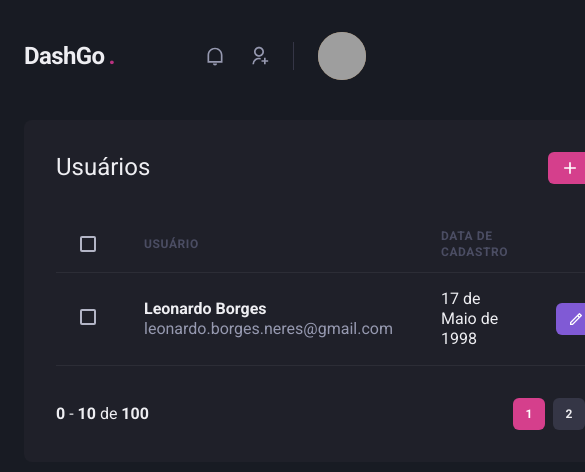
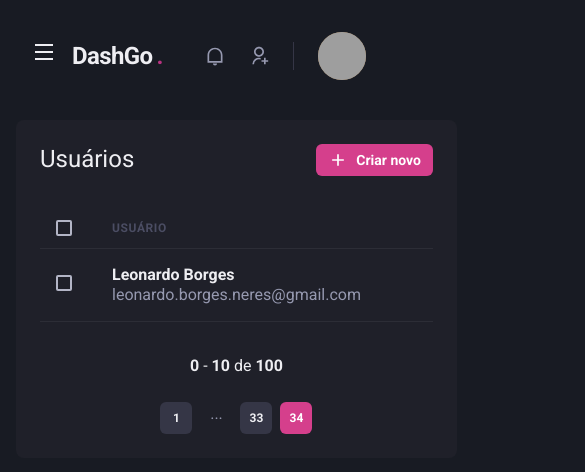
Before and after one commit to neresleonardo/Dashboard-Rocketseat, a Next.js app: page /users in a window 390 px wide. Shown: the top 472 px of the page, 585 px wide, since content can reach past the window. Built offline with nearby package versions, Linux system fonts and the light colour scheme; grey boxes are pictures that could not be loaded.

Commit message:
responsivel

```diff
--- a/src/components/Header/header.tsx
+++ b/src/components/Header/header.tsx
@@ -1,10 +1,14 @@
-import { Flex, useBreakpointValue } from '@chakra-ui/react'
+import { Flex, Icon, IconButton, useBreakpointValue } from '@chakra-ui/react'
+import { RiMenuLine } from 'react-icons/ri'
+import { useSidebarDrawer } from '../../contexts/SidebarDrawerContext'
 import { Logo } from './Logo'
 import { NotificationNav } from './NotificationsNav'
 import { Profile } from './Profile'
 import { SearchBox } from './SearchBox'
 
 export function Header() {
+
+    const { onOpen } = useSidebarDrawer()
 
     const isWideVersion = useBreakpointValue({
         base: false,
@@ -23,6 +27,18 @@ export function Header() {
             px="6"
         >
 
+            { !isWideVersion && (
+                <IconButton
+                aria-label="Open Navegation"
+                icon={<Icon as={RiMenuLine}/>}
+                fontSize="24"
+                variant="unstyled"
+                onClick={onOpen}
+                mr="2"
+                >
+
+                </IconButton>
+            ) }
 
             <Logo />
 
--- a/src/components/Pagination/Pagination.tsx
+++ /dev/null
@@ -1,64 +0,0 @@
-import { Box, Button, HStack, Stack } from "@chakra-ui/react"
-
-export function Pagination(){
-    return(
-        <HStack mt="8" justify="space-between" align="center" spacing="6">
-
-           <Box>
-               <strong>0</strong> - <strong>10</strong> de <strong>100</strong>
-           </Box>
-          <Stack direction="row" spacing="2">
-          <Button
-            size="sm"
-            fontSize="xs"
-            width="4"
-            colorScheme="pink"
-            disabled
-            _disabled={{
-                bg:"pink.500",
-                cursor: "default",
-
-            }}
-            >
-                1
-            </Button>
-            <Button
-            size="sm"
-            fontSize="xs"
-            width="4"
-            bg="gray.700"
-            _hover={{
-                bg: 'gray.500'
-            }}
-
-            >
-                2
-            </Button>
-            <Button
-            size="sm"
-            fontSize="xs"
-            width="4"
-            bg="gray.700"
-            _hover={{
-                bg: 'gray.500'
-            }}
-
-            >
-                3
-            </Button>
-            <Button
-            size="sm"
-            fontSize="xs"
-            width="4"
-            bg="gray.700"
-            _hover={{
-                bg: 'gray.500'
-            }}
-
-            >
-                4
-            </Button>
-          </Stack>
-        </HStack>
-    )
-}
--- /dev/null
+++ b/src/components/Pagination/PaginationItem.tsx
@@ -0,0 +1,41 @@
+import { Button } from '@chakra-ui/react'
+
+interface PaginationItemProps {
+  number: number;
+  isCurrent?: boolean;
+  onPageChange: (page: number) => void
+}
+
+export function PaginationItem({ isCurrent = false, number, onPageChange }: PaginationItemProps) {
+  if (isCurrent) {
+    return (
+      <Button
+        size='sm'
+        fontSize='xs'
+        width='4'
+        colorScheme='pink'
+        disabled
+        _disabled={{
+          bg: 'pink.500',
+          cursor: 'default'
+        }}
+      >
+        {number}
+      </Button>
+    )
+  }
+  return (
+    <Button
+      size='sm'
+      fontSize='xs'
+      width='4'
+      bg='gray.700'
+      _hover={{
+        bg: 'gray.500'
+      }}
+      onClick={() => onPageChange(number)}
+    >
+      {number}
+    </Button>
+  )
+}
--- /dev/null
+++ b/src/components/Pagination/index.tsx
@@ -0,0 +1,78 @@
+import { Box, Stack, Text } from '@chakra-ui/react'
+
+import { PaginationItem } from './PaginationItem'
+
+interface PaginationProps {
+  totalCountOfRegisters: number;
+  registerPerPage?: number;
+  currentPage?: number;
+  onPageChange: (page: number) => void;
+}
+
+const siblingsCount = 1
+
+function generatePagesArray(from: number, to: number) {
+  return [...new Array(to - from)].map((_, index) => {
+    return from + index + 1
+  }).filter(page => page > 0)
+}
+
+export function Pagination({
+  totalCountOfRegisters,
+  registerPerPage = 10,
+  currentPage = 1,
+  onPageChange
+}: PaginationProps) {
+  const lastPage = Math.floor(totalCountOfRegisters / registerPerPage)
+
+  const previousPages = currentPage > 1
+    ? generatePagesArray(currentPage - 1 - siblingsCount, currentPage - 1)
+    : []
+
+  const nextPages = currentPage < lastPage
+    ? generatePagesArray(currentPage, Math.min(currentPage + siblingsCount, lastPage))
+    : []
+
+  return (
+    <Stack
+      direction={['column', 'row']}
+      mt='8'
+      justify='space-between'
+      align='center'
+      spacing='6'
+    >
+      <Box>
+        <strong>0</strong> - <strong>10</strong> de <strong>100</strong>
+      </Box>
+      <Stack direction='row' spacing='2'>
+        {currentPage > (1 + siblingsCount) && (
+          <>
+            <PaginationItem onPageChange={onPageChange} number={1}/>
+            {currentPage > (2 + siblingsCount) && (
+              <Text color='gray.300' w='8' textAlign='center'>...</Text>
+            )}
+          </>
+        )}
+
+        {previousPages.length > 0 && previousPages.map(page => {
+          return <PaginationItem onPageChange={onPageChange} key={page} number={page}/>
+        })}
+
+        <PaginationItem onPageChange={onPageChange} number={currentPage} isCurrent/>
+
+        {nextPages.length > 0 && nextPages.map(page => {
+          return <PaginationItem onPageChange={onPageChange} key={page} number={page}/>
+        })}
+
+        {(currentPage + siblingsCount) < lastPage && (
+          <>
+            {(currentPage + 1 + siblingsCount) < lastPage && (
+              <Text color='gray.300' w='8' textAlign='center'>...</Text>
+            )}
+            <PaginationItem onPageChange={onPageChange} number={lastPage}/>
+          </>
+        )}
+      </Stack>
+    </Stack>
+  )
+}
--- a/src/components/Sidebar/NavLink.tsx
+++ b/src/components/Sidebar/NavLink.tsx
@@ -1,6 +1,5 @@
 import { ElementType } from "react";
 import { Text, Link as ChakraLink, Icon, LinkProps } from "@chakra-ui/react";
-
 import { ActiveLink } from "../ActiveLink";
 
 interface NavLinkProps extends LinkProps{
--- a/src/pages/_app.tsx
+++ b/src/pages/_app.tsx
@@ -1,11 +1,14 @@
 import type { AppProps } from 'next/app'
 import { ChakraProvider} from '@chakra-ui/react'
 import { theme } from '../styles/theme'
+import { SidebarDrawerProvider } from '../contexts/SidebarDrawerContext'
 
 function MyApp({ Component, pageProps }: AppProps) {
   return (
     <ChakraProvider resetCSS theme={theme}>
-        <Component {...pageProps} />
+        <SidebarDrawerProvider>
+             <Component {...pageProps} />
+        </SidebarDrawerProvider>
     </ChakraProvider>
     )
 
--- a/src/pages/dashboard.tsx
+++ b/src/pages/dashboard.tsx
@@ -68,7 +68,7 @@ export default function Dashboard() {
 
                 <SimpleGrid flex="1" gap="4" minChildWidth="320px">
                     <Box
-                    p="8"
+                    p={["6","8"]}
                     bg="gray.800"
                     borderRadius={8}
                     >
@@ -77,7 +77,7 @@ export default function Dashboard() {
                     </Box>
 
                     <Box
-                    p="8"
+                    p={["6","8"]}
                     bg="gray.800"
                     borderRadius={8}
                     pb="4"
--- a/src/pages/users/index.tsx
+++ b/src/pages/users/index.tsx
@@ -1,24 +1,32 @@
-import { Box, Button, Checkbox, Flex, Heading, Icon, Table, Tbody,Text, Td, Th, Thead, Tr } from "@chakra-ui/react";
+import { Box, Button, Checkbox, Flex, Heading, Icon, Table, Tbody,Text, Td, Th, Thead, Tr, useBreakpointValue } from "@chakra-ui/react";
+import Link from "next/link";
 import { RiAddLine, RiPencilLine } from "react-icons/ri";
 import { Header } from "../../components/Header/header";
-import { Pagination } from "../../components/Pagination/Pagination";
+import { Pagination } from '../../components/Pagination';
 import { Sidebar } from "../../components/Sidebar";
 
 export default function UserList() {
+
+    const isWideVersion = useBreakpointValue({
+        base:false,
+        lg:true,
+    })
+
     return (
         <Box>
             <Header />
 
-            <Flex w="100%" my="6" maxWidth={1480} mx="auto" px="6">
+            <Flex w="100%" my="6" maxWidth={1480} mx="auto" px={["4","6"]}>
                 <Sidebar />
 
-                <Box flex="1" borderRadius={8} bg="gray.800" p="8">
+                <Box flex="1" borderRadius={8} bg="gray.800" p={["6","8"]}>
 
                     <Flex mb="8" justify="space-between" align="center">
                         <Heading size="lg" fontWeight="normal">
                             Usuários
                         </Heading>
 
+                        <Link href="/users/create" passHref >
                         <Button
                             as="a"
                             size="sm"
@@ -26,25 +34,26 @@ export default function UserList() {
                             leftIcon={<Icon as={RiAddLine} fontSize="20" />}
                             colorScheme="pink"
                         >Criar novo</Button>
+                        </Link>
 
                     </Flex>
 
                     <Table colorScheme="whiteAlpha">
                         <Thead>
                             <Tr>
-                                <Th px="6" color="gray.300" width="8">
+                                <Th px={["4","4","6"]} color="gray.300" width="8">
 
                                     <Checkbox colorScheme="pink" />
 
                                 </Th>
                                 <Th>Usuário</Th>
-                                <Th>Data de Cadastro</Th>
+                           { isWideVersion &&  <Th>Data de Cadastro</Th>}
                                 <Th width="8"></Th>
                             </Tr>
                         </Thead>
                         <Tbody>
                             <Tr>
-                                <Td px="6">
+                                <Td px={["4","4","6"]}>
 
                                     <Checkbox colorScheme="pink" />
 
@@ -55,21 +64,25 @@ export default function UserList() {
                                         <Text fontWeight="sm" color="gray.300">leonardo.borges.neres@gmail.com</Text>
                                     </Box>
                                 </Td>
-                                <Td>17 de Maio de 1998</Td>
+                            { isWideVersion &&   <Td>17 de Maio de 1998</Td>}
                                 <Td>
-                                <Button
+                             {  isWideVersion &&  <Button
                                     as="a"
                                     size="sm"
                                     fontSize="sm"
                                     leftIcon={<Icon as={RiPencilLine}  fontSize="16" />}
                                     colorScheme="purple"
-                                >Editar</Button>
+                                >Editar</Button>}
                                 </Td>
                             </Tr>
                         </Tbody>
                     </Table>
 
-                    <Pagination />
+                    <Pagination
+                    totalCountOfRegisters={2}
+                    currentPage={34}
+                    onPageChange={[1]}
+              />
 
                 </Box>
 
```
Also changed, not shown: src/pages/users/create.tsx (+6 -3 lines).
